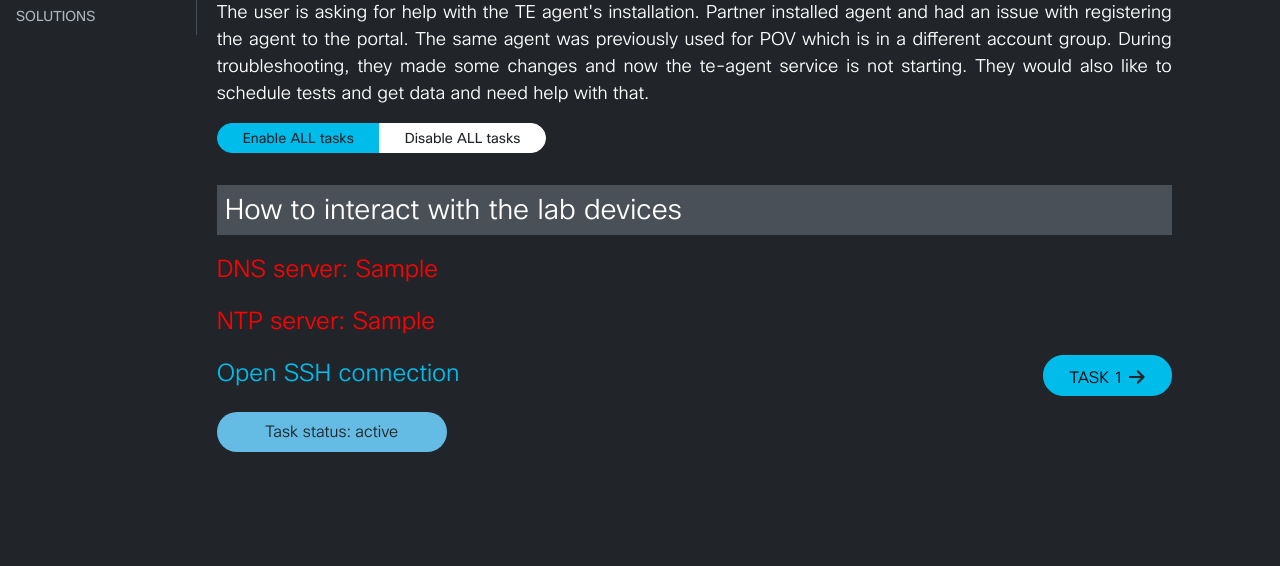
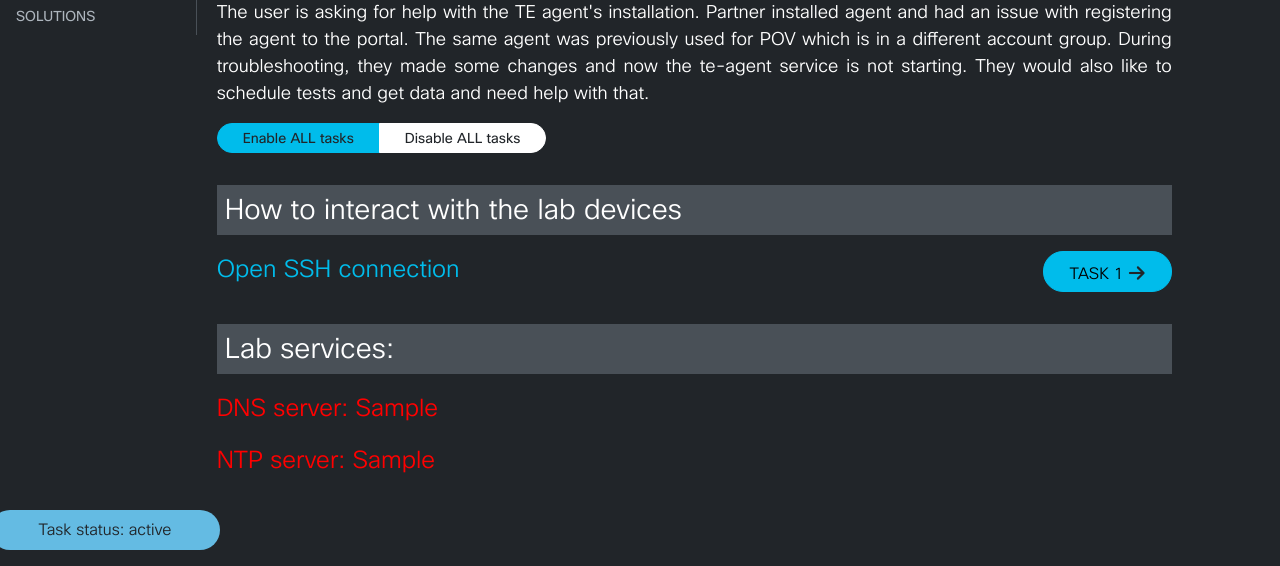
Before and after one commit to tsoprek/tebootcamp, a Flask app: template templates/home.html in a window 1280 px wide. Shown: the part 699-1265 px from the top of the page. Before the commit the page ends 1151 px from the top, so only its background shows below. Run offline with Flask 3, Linux system fonts and the light colour scheme; the template is opened without the code that fills it: most values are stand-ins (such as "Sample title", 1, 10 or a date in 2020); parts of the project's set-up code (start-up, migrations or seed data) failed here and were passed over; some libraries are stand-ins or nearby versions.

Commit message:
Adding DNS and NTP config to home page

```diff
--- a/templates/home.html
+++ b/templates/home.html
@@ -161,8 +161,6 @@
     <h4 class="text-size-28 text-weight-300 panel panel--dark dbl-margin-top">How to interact with the lab devices</h4>
     <div class="row base-margin-top base-margin-bottom">
         <div class="col-md-12">
-             <p class="text-size-24 text-weight-300 base-margin-center text-justify" style="color: red">DNS server: {{ dns_server }}</p>
-             <p class="text-size-24 text-weight-300 base-margin-center text-justify" style="color: red">NTP server: {{ ntp_server }}</p>
             <a class="text-size-24 text-weight-300 base-margin-center text-justify" {{ sshconn }}>Open SSH connection</a>
             <button class="btn btn--secondary--right" style="float: right">
                 <a style="color: black" href="/task1/" class="text-size-16 text-weight-300 base-margin-center text-justify half-margin-top">TASK 1</a>
@@ -170,4 +168,12 @@
             </button>
         </div>
     </div>
+    <h4 class="text-size-28 text-weight-300 panel panel--dark dbl-margin-top">Lab services:</h4>
+        <div class="row base-margin-top base-margin-bottom">
+        <div class="col-md-12">
+            <p class="text-size-24 text-weight-300 base-margin-center text-justify" style="color: red">DNS server: {{ dns_server }}</p>
+             <p class="text-size-24 text-weight-300 base-margin-center text-justify" style="color: red">NTP server: {{ ntp_server }}</p>
+        </div>
+        </div>
+    </div>
 {% endblock %}
```
